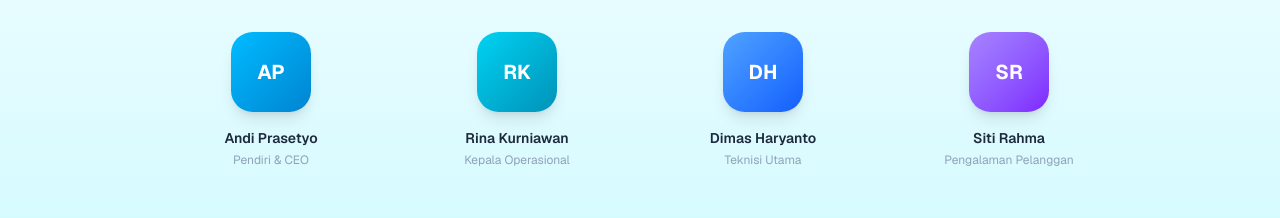
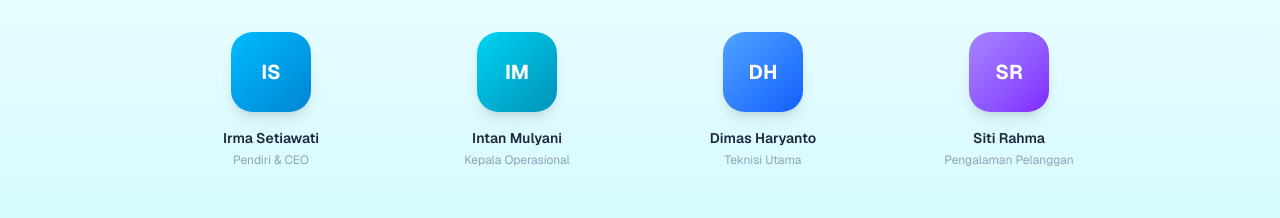
Before and after one commit to yepikayy/cnclaundry, a Next.js app: page /about in a window 1280 px wide. Shown: the part 2220-2438 px from the top of the page. Built offline with nearby package versions, Linux system fonts and the light colour scheme.

Commit message:
Update tim: Irma Setiawati (CEO) & Intan Mulyani (Kepala Operasional)

```diff
--- a/app/about/page.tsx
+++ b/app/about/page.tsx
@@ -47,8 +47,8 @@ const milestones = [
 ];
 
 const team = [
-  { name: "Andi Prasetyo", role: "Pendiri & CEO", avatar: "AP", color: "from-sky-400 to-sky-600" },
-  { name: "Rina Kurniawan", role: "Kepala Operasional", avatar: "RK", color: "from-cyan-400 to-cyan-600" },
+  { name: "Irma Setiawati", role: "Pendiri & CEO", avatar: "IS", color: "from-sky-400 to-sky-600" },
+  { name: "Intan Mulyani", role: "Kepala Operasional", avatar: "IM", color: "from-cyan-400 to-cyan-600" },
   { name: "Dimas Haryanto", role: "Teknisi Utama", avatar: "DH", color: "from-blue-400 to-blue-600" },
   { name: "Siti Rahma", role: "Pengalaman Pelanggan", avatar: "SR", color: "from-violet-400 to-violet-600" },
 ];
```
